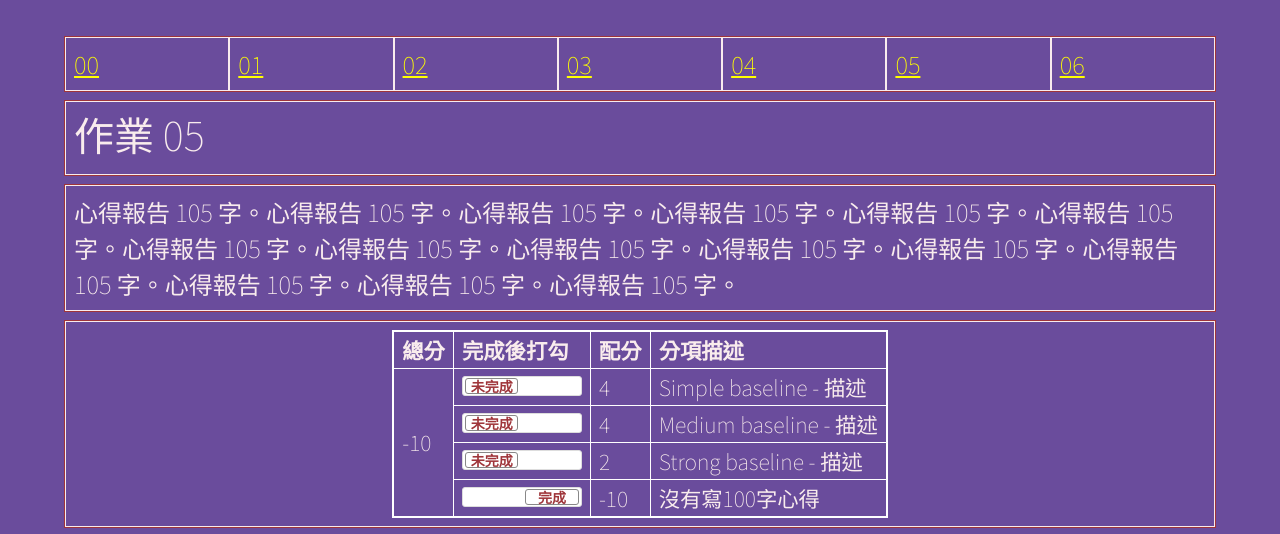
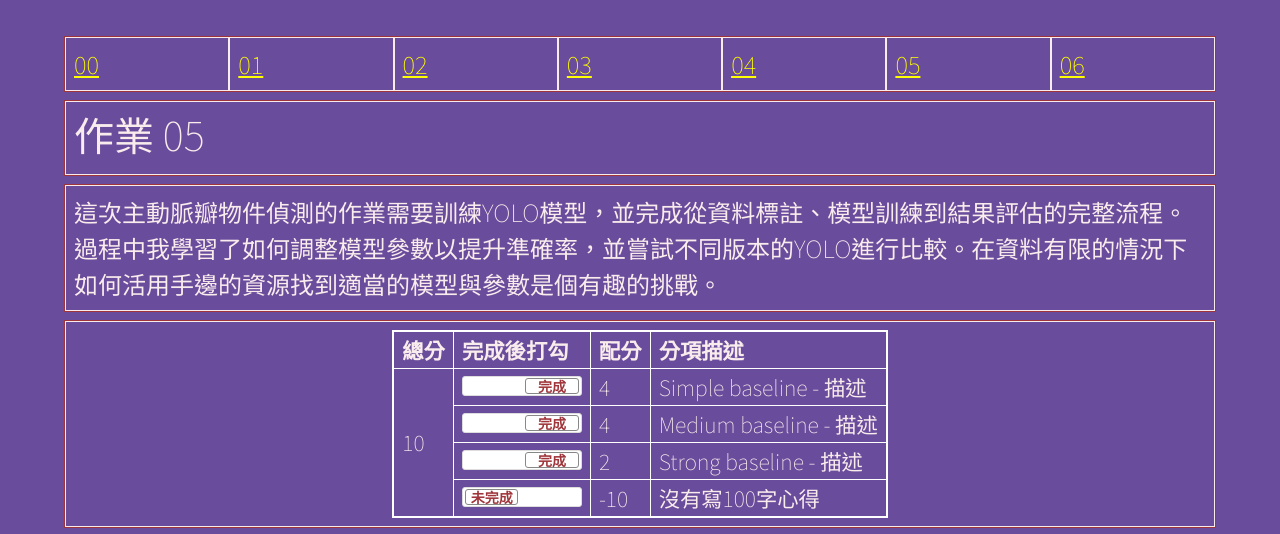
Before and after one commit to ajimmyyy/ml2025f, a plain HTML site: page hw05/index.html in a window 1280 px wide. Shown: the top 534 px of the page. Drawn offline with nearby package versions, Linux system fonts and the light colour scheme; a web font is replaced by a local one.

Commit message:
feat-hw5

```diff
--- a/hw05/index.html
+++ b/hw05/index.html
@@ -153,7 +153,7 @@
   <!-- ------------------------------------------------>
   <div class="row hw12">
     <div class="col-md-12 twenty">
-      心得報告 105 字。心得報告 105 字。心得報告 105 字。心得報告 105 字。心得報告 105 字。心得報告 105 字。心得報告 105 字。心得報告 105 字。心得報告 105 字。心得報告 105 字。心得報告 105 字。心得報告 105 字。心得報告 105 字。心得報告 105 字。心得報告 105 字。
+      這次主動脈瓣物件偵測的作業需要訓練YOLO模型，並完成從資料標註、模型訓練到結果評估的完整流程。過程中我學習了如何調整模型參數以提升準確率，並嘗試不同版本的YOLO進行比較。在資料有限的情況下如何活用手邊的資源找到適當的模型與參數是個有趣的挑戰。
     </div>
   </div>
 
@@ -169,22 +169,22 @@
         </tr>
         <tr>
           <td rowspan="4" id="myTotal"></td>
-          <td><input type="checkbox" class="flipswitch" id="myCheckbox1"></td>
+          <td><input type="checkbox" class="flipswitch" id="myCheckbox1" checked></td>
           <td id='m1'>4</td>
           <td>Simple baseline - 描述</td>
         </tr>
         <tr>
-          <td><input type="checkbox" class="flipswitch" id="myCheckbox2"></td>
+          <td><input type="checkbox" class="flipswitch" id="myCheckbox2" checked></td>
           <td id='m2'>4</td>
           <td>Medium baseline - 描述</td>
         </tr>
         <tr>
-          <td><input type="checkbox" class="flipswitch" id="myCheckbox3"></td>
+          <td><input type="checkbox" class="flipswitch" id="myCheckbox3" checked></td>
           <td id='m3'>2</td>
           <td>Strong baseline - 描述</td>
         </tr>
         <tr>
-          <td><input type="checkbox" class="flipswitch" id="myCheckbox4" checked></td>
+          <td><input type="checkbox" class="flipswitch" id="myCheckbox4"></td>
           <td id='m4'>-10</td>
           <td>沒有寫100字心得</td>
         </tr>
@@ -196,9 +196,8 @@
   <!-- ------------------------------------------------>
   <div class="row hw12 bottomrow">
     <div class="col-md-12 twenty">
-      <video id="video1" style="width:100%;max-width:100%;" controls="">
-        <source src="https://www.w3schools.com/html/mov_bbb.mp4" type="video/mp4">
-      </video>
+      Medium Baseline
+      <img src="result.png" style="width:100%;max-width:100%;"/>
     </div>
   </div>
 
```
Also changed, not shown: hw05/result.png (added).
